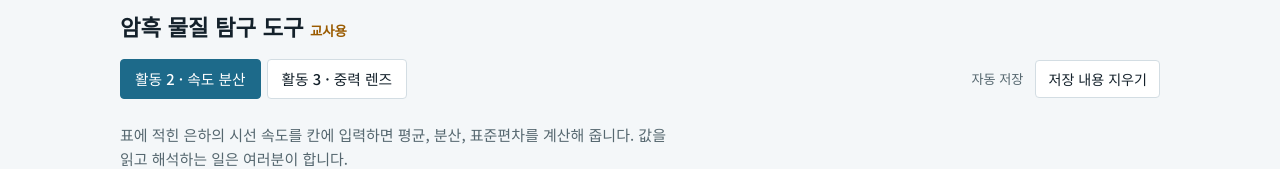
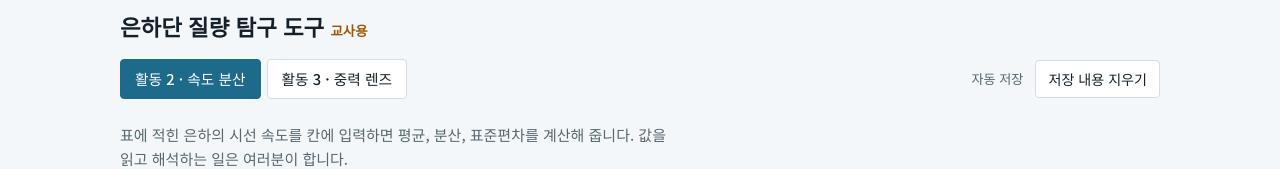
Before and after one commit to Wonjae-Hong/EarthLab261203, a plain HTML site: page teacher.html in a window 1280 px wide. Shown: the top 169 px of the page. Drawn offline with Linux system fonts and the light colour scheme.

Commit message:
Update teacher.html

```diff
--- a/teacher.html
+++ b/teacher.html
@@ -185,7 +185,7 @@ label.chk { display: inline-flex; gap: 6px; align-items: center; font-size: 0.85
 <body>
 <div class="wrap">
   <header>
-    <h1>암흑 물질 탐구 도구 <small style="font-size:.6em;color:var(--warn)">교사용</small></h1>
+    <h1>은하단 질량 탐구 도구 <small style="font-size:.6em;color:var(--warn)">교사용</small></h1>
   </header>
   <div class="topbar">
     <nav class="tabs" aria-label="활동 선택">
```
